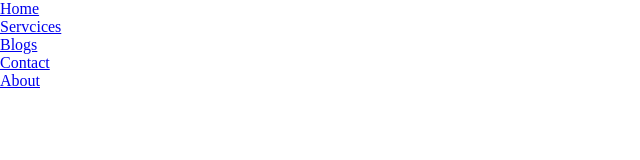
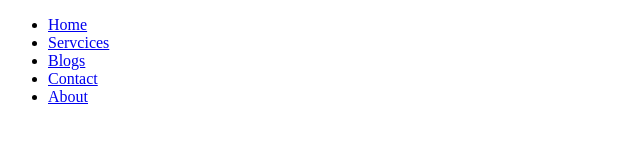
Before and after one commit to Nomi19TheCoder/Basic-Structure-Reusable-Code, a plain HTML site: page code/HTML FILES/index.html in a window 1280 px wide. Shown: the whole page, without its empty margins (0-640 px from the left). Drawn offline with Linux system fonts and the light colour scheme; files whose address does not match are found by name.

Commit message:
add all files and changes

```diff
--- a/code/CSS/custom.css
+++ b/code/CSS/component.css
@@ -1,8 +1,9 @@
 /* =====================================
-   File: custom.css
+   File: component.css
    Purpose:
    - Defines component-based styles for the website.
    - Contains specific styles for sections such as hero, navbar, footer, cards, etc.
    - Follows structured naming conventions (like BEM).
    - Styles here are tied to particular UI components, not for general reuse.
 ===================================== */
+/* this will reset all root css */
--- /dev/null
+++ b/code/CSS/globals.css
@@ -0,0 +1,32 @@
+/* =====================================
+   File: reset.css
+   Purpose:
+   - Reset all css properties.
+===================================== */
+html{
+    min-height: 100%;
+}
+*,
+*::after,
+*::before{
+    margin: 0;
+    padding: 0;
+box-sizing: border-box;
+}
+body{
+    display: flex;
+    flex-direction: column;
+    min-height: 100vh;
+}
+ul, ol{
+    margin: 0;
+    padding: 0;
+    list-style: none;
+}
+a{
+    text-decoration: none;
+    color: inherit;
+}
+main{
+    flex: 1;
+}
--- /dev/null
+++ b/code/CSS/layout.css
@@ -0,0 +1,6 @@
+/* =====================================
+   File: main.css
+   Purpose:
+   - Defines the main changes of the overall theme like font family, color,
+    background.
+===================================== */
--- a/code/CSS/main.css
+++ /dev/null
@@ -1,18 +0,0 @@
-/* =====================================
-   File: main.css
-   Purpose:
-   - Defines the main changes of the overall theme like font family, color,
-    background.
-===================================== */
-/* This is the main body css changes */
-body{
-    width: 100vw;
-    height: 100vh;
-    font-size: 1em;
-    font-family: 'Courier New', Courier, monospace;
-}
-/* This is css root variables */
-:root{
-    --border-none:none;
-    --border-2px-black:2px solid black;
-}
--- a/code/CSS/reset.css
+++ /dev/null
@@ -1,13 +0,0 @@
-/* this is root css */
-/* this will reset all root css */
-/* =====================================
-   File: reset.css
-   Purpose:
-   - Reset all css properties.
-===================================== */
-
-*{
-    margin: 0;
-    padding: 0;
-    box-sizing: border-box;
-}
--- a/code/CSS/utility.css
+++ b/code/CSS/utility.css
@@ -78,6 +78,7 @@
 .align-items-center{align-items: center;}
 .align-items-end{align-items: end;}
 /* border */
+.border-n{border: none;}
 .border-1{border: 1px solid var(--border-color-primary);}
 .border-2{border: 2px solid var(--border-color-primary);}
 /* boirder radius */
```
